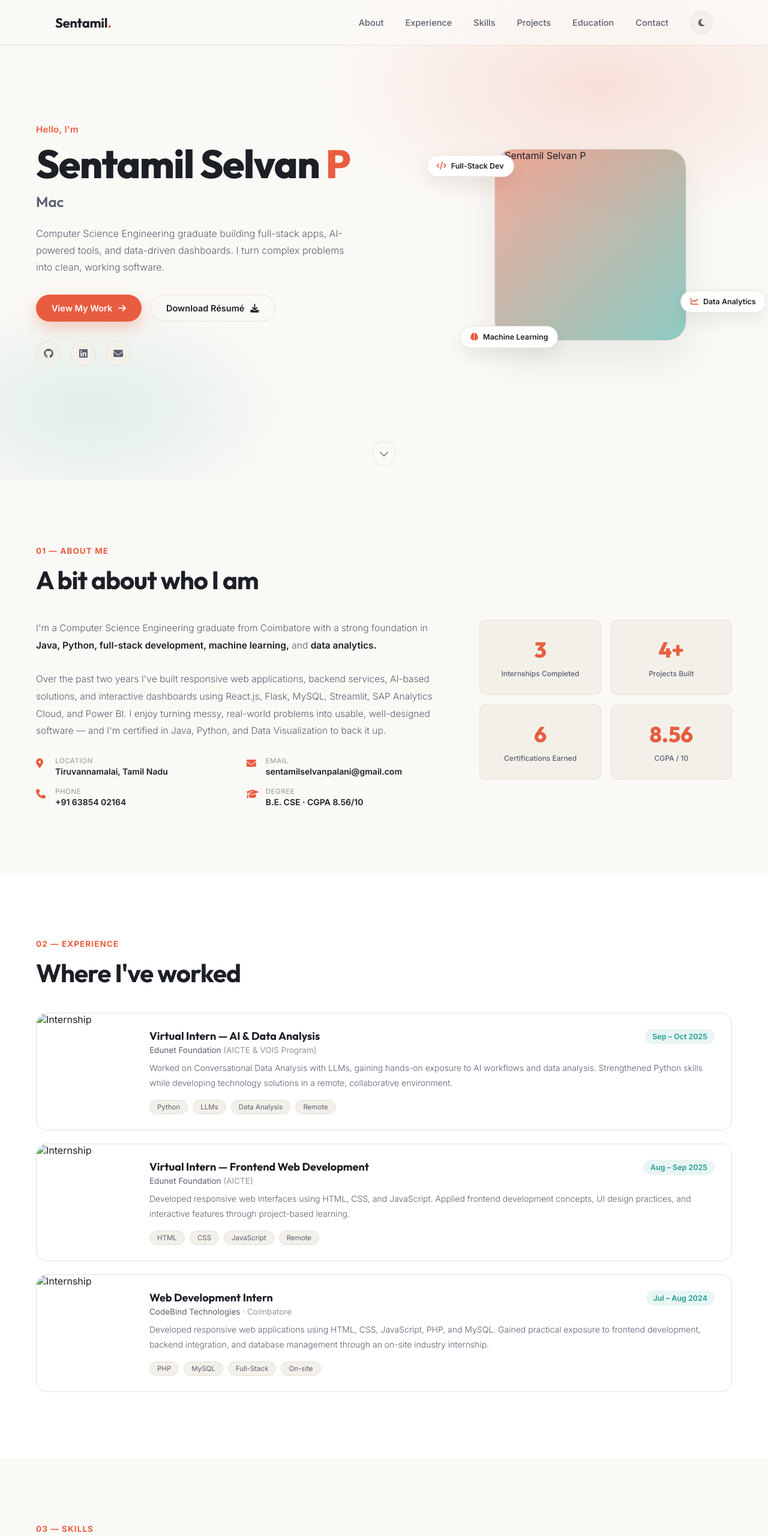
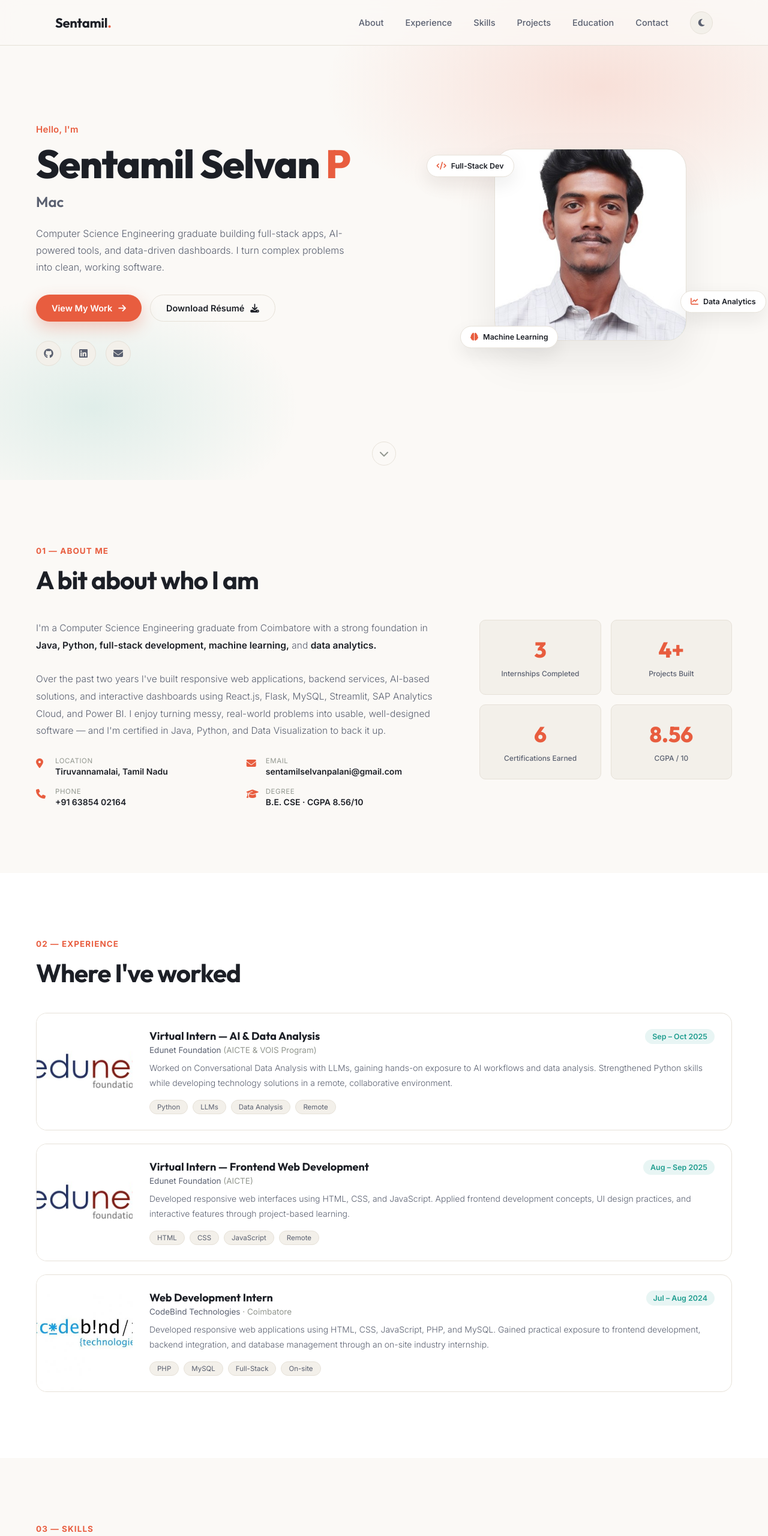
Before and after one commit to Sentamil23/Portfolio, a plain HTML site: page index.html in a window 1280 px wide. Shown: the top 2560 px of the page at 60% size. Drawn offline with Linux system fonts and the light colour scheme.

Commit message:
Index file changed

```diff
--- a/index.html
+++ b/index.html
@@ -63,7 +63,7 @@
 
     <div class="hero-photo">
       <div class="photo-ring">
-        <img src="images/profile.jpg" alt="Sentamil Selvan P" class="profile-img">
+        <img src="images/profile.jpeg" alt="Sentamil Selvan P" class="profile-img">
       </div>
       <div class="floating-badge badge-1"><i class="fa-solid fa-code"></i> Full-Stack Dev</div>
       <div class="floating-badge badge-2"><i class="fa-solid fa-chart-line"></i> Data Analytics</div>
@@ -136,7 +136,7 @@
       <div class="exp-list">
 
         <div class="exp-card">
-          <img src="images/intern.jpg" alt="Internship" class="exp-img">
+          <img src="images/edunetfoundation.jpg" alt="Internship" class="exp-img">
           <div class="exp-body">
             <div class="exp-top">
               <div>
@@ -153,7 +153,7 @@
         </div>
 
         <div class="exp-card">
-          <img src="images/intern.jpg" alt="Internship" class="exp-img">
+          <img src="images/edunetfoundation.jpg" alt="Internship" class="exp-img">
           <div class="exp-body">
             <div class="exp-top">
               <div>
@@ -170,7 +170,7 @@
         </div>
 
         <div class="exp-card">
-          <img src="images/intern.jpg" alt="Internship" class="exp-img">
+          <img src="images/codebind.jpg" alt="Internship" class="exp-img">
           <div class="exp-body">
             <div class="exp-top">
               <div>
@@ -267,7 +267,7 @@
 
         <article class="project-card">
           <div class="project-img-wrap">
-            <img src="images/project-heart.jpg" alt="Heart Disease Dashboard">
+            <img src="images/project-heart.jpeg" alt="Heart Disease Dashboard">
           </div>
           <div class="project-body">
             <div class="project-tags"><span>Streamlit</span><span>Random Forest</span></div>
@@ -326,7 +326,7 @@
       <div class="edu-list">
 
         <div class="edu-card">
-          <img src="images/college.jpg" alt="Hindusthan College of Engineering and Technology">
+          <img src="images/college.jpeg" alt="Hindusthan College of Engineering and Technology">
           <div class="edu-body">
             <span class="edu-date">Graduated Apr 2026</span>
             <h3>B.E. Computer Science &amp; Engineering</h3>
```
